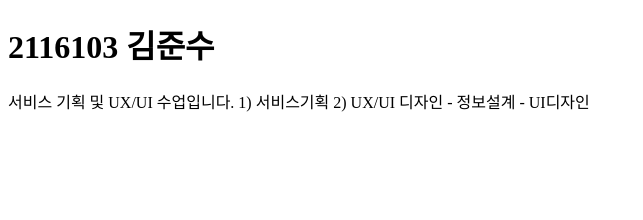
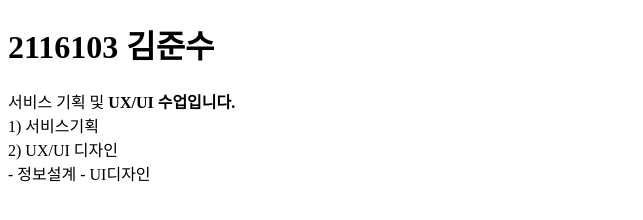
Before and after one commit to jskjoe/webweb, a plain HTML site: page index.html in a window 1280 px wide. Shown: the whole page, without its empty margins (0-643 px from the left). Drawn offline with Linux system fonts and the light colour scheme.

Commit message:
Update index.html

```diff
--- a/index.html
+++ b/index.html
@@ -8,8 +8,8 @@
 </head>
 <body>
     <h1>2116103 김준수</h1>
-    서비스 기획 및 UX/UI 수업입니다.
-    1) 서비스기획
-    2) UX/UI 디자인
+    서비스 기획 및 <b>UX/UI 수업입니다.</b> <br />
+    1) 서비스기획<br>
+    2) UX/UI 디자인<br>
        - 정보설계
        - UI디자인
```
